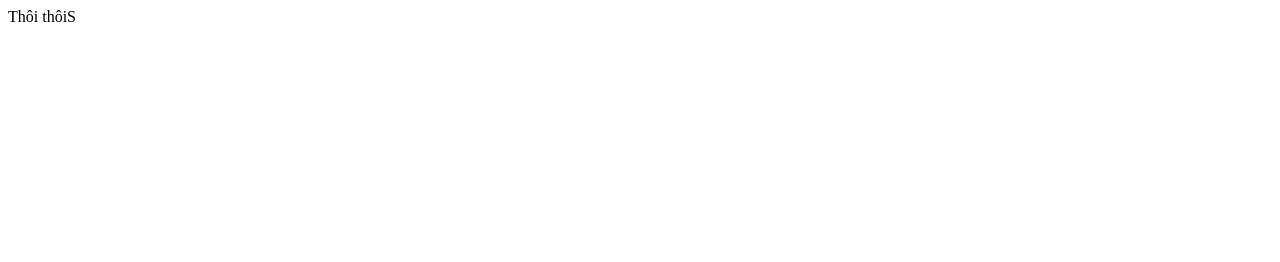
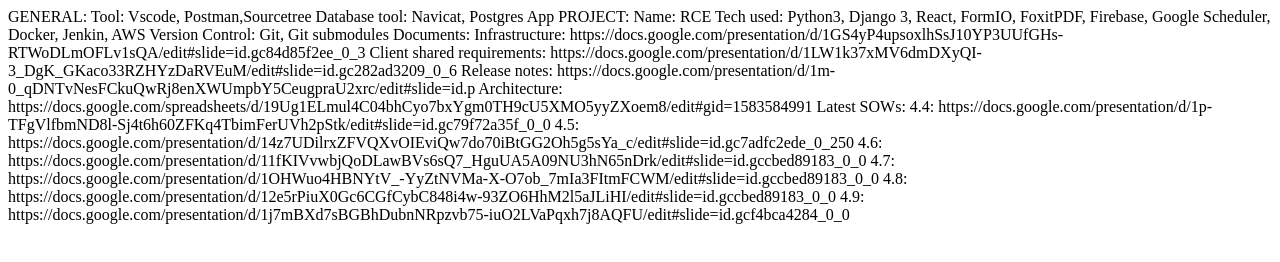
Before and after one commit to phugkim/python, a plain HTML site: page index.html in a window 1280 px wide. Drawn offline with Linux system fonts and the light colour scheme.

Commit message:
dã edit

```diff
--- a/index.html
+++ b/index.html
@@ -7,6 +7,46 @@
     <title>Document</title>
 </head>
 <body>
-    Thôi thôiS
+GENERAL:
+Tool: Vscode, Postman,Sourcetree
+Database tool: Navicat, Postgres App
+
+PROJECT:
+Name: RCE
+Tech used: Python3, Django 3, React, FormIO, FoxitPDF, Firebase, Google Scheduler, Docker, Jenkin, AWS
+Version Control: Git, Git submodules
+
+Documents:
+Infrastructure:
+https://docs.google.com/presentation/d/1GS4yP4upsoxlhSsJ10YP3UUfGHs-RTWoDLmOFLv1sQA/edit#slide=id.gc84d85f2ee_0_3
+
+Client shared requirements:
+https://docs.google.com/presentation/d/1LW1k37xMV6dmDXyQI-3_DgK_GKaco33RZHYzDaRVEuM/edit#slide=id.gc282ad3209_0_6
+
+Release notes:
+https://docs.google.com/presentation/d/1m-0_qDNTvNesFCkuQwRj8enXWUmpbY5CeugpraU2xrc/edit#slide=id.p
+
+Architecture:
+https://docs.google.com/spreadsheets/d/19Ug1ELmul4C04bhCyo7bxYgm0TH9cU5XMO5yyZXoem8/edit#gid=1583584991
+
+Latest SOWs:
+4.4:
+https://docs.google.com/presentation/d/1p-TFgVlfbmND8l-Sj4t6h60ZFKq4TbimFerUVh2pStk/edit#slide=id.gc79f72a35f_0_0
+4.5:
+https://docs.google.com/presentation/d/14z7UDilrxZFVQXvOIEviQw7do70iBtGG2Oh5g5sYa_c/edit#slide=id.gc7adfc2ede_0_250
+4.6:
+https://docs.google.com/presentation/d/11fKIVvwbjQoDLawBVs6sQ7_HguUA5A09NU3hN65nDrk/edit#slide=id.gccbed89183_0_0
+4.7:
+https://docs.google.com/presentation/d/1OHWuo4HBNYtV_-YyZtNVMa-X-O7ob_7mIa3FItmFCWM/edit#slide=id.gccbed89183_0_0
+4.8:
+https://docs.google.com/presentation/d/12e5rPiuX0Gc6CGfCybC848i4w-93ZO6HhM2l5aJLiHI/edit#slide=id.gccbed89183_0_0
+
+
+4.9:
+https://docs.google.com/presentation/d/1j7mBXd7sBGBhDubnNRpzvb75-iuO2LVaPqxh7j8AQFU/edit#slide=id.gcf4bca4284_0_0
+
+
+
+
 </body>
 </html>
```
